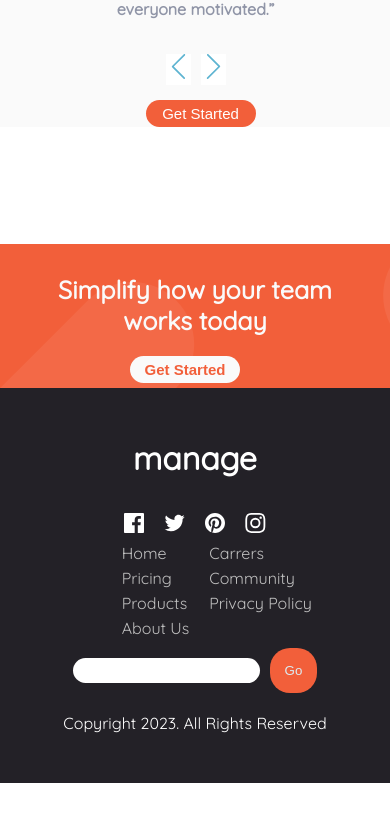
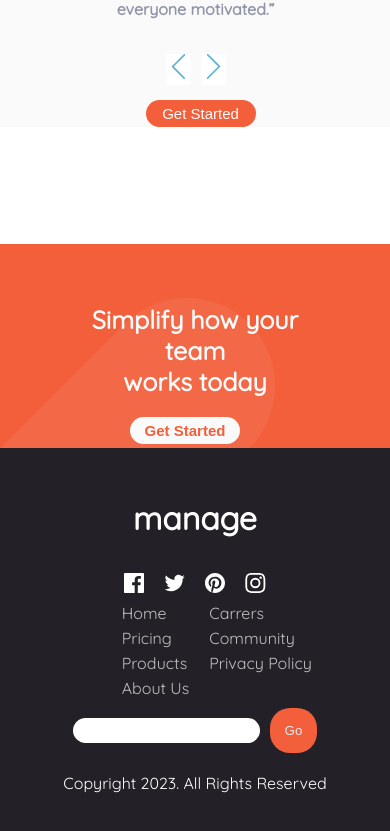
Before and after one commit to mahmoud-mohamed01/manage-landingPage, a React (Create React App) app: page / in a window 390 px wide. Shown: the part 1897-2728 px from the top of the page. Before the commit the page ends 2680 px from the top, so only its background shows below. Built offline with nearby package versions, Linux system fonts and the light colour scheme.

Commit message:
Update Reviews.css

```diff
--- a/src/Components/Reviews/Reviews.css
+++ b/src/Components/Reviews/Reviews.css
@@ -113,7 +113,7 @@
     text-align: center;
     gap: 20px;
     margin-top: 30%;
-    padding: 30px;
+    padding: 60px;
   }
   .above-footer h1 {
     font-size: 25px;
```
